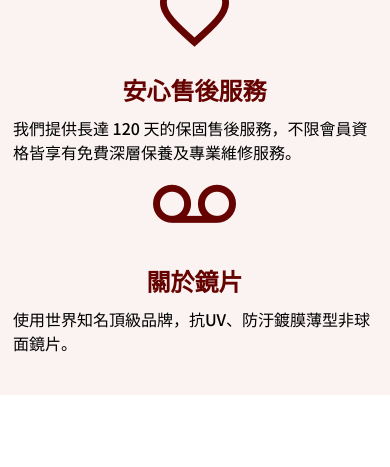
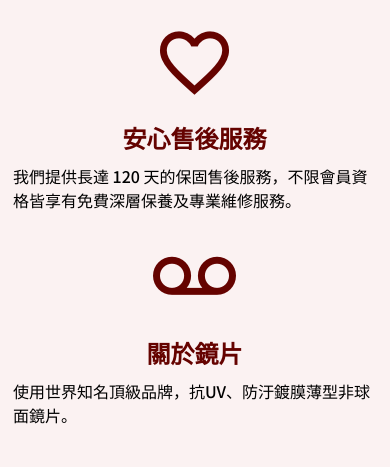
Before and after one commit to ann328/2023_HexSchool, a website built with Vite: page pages/20230721/20230721Week03/index.html in a window 390 px wide. Shown: the part 891-1358 px from the top of the page. Before the commit the page ends 1286 px from the top, so only its background shows below. Built offline with nearby package versions, Linux system fonts and the light colour scheme.

Commit message:
revise glasses index phone section--contain_list gap

```diff
--- a/assets/scss/pages/20230721/20230721Week03/pages/_index.scss
+++ b/assets/scss/pages/20230721/20230721Week03/pages/_index.scss
@@ -124,7 +124,7 @@
       }
       &_list {
         display: flex;
-        gap: 0 24px;
+        gap: 24px 0;
         li {
           width: 100%;
         }
```
